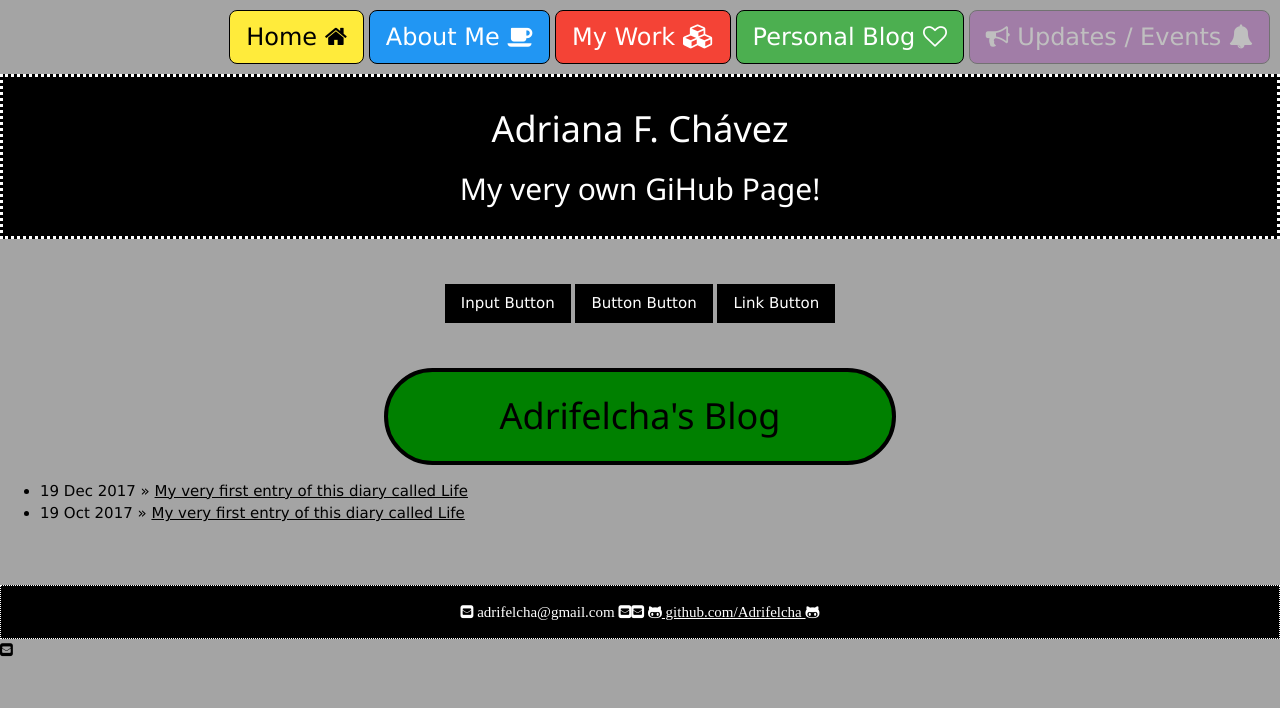
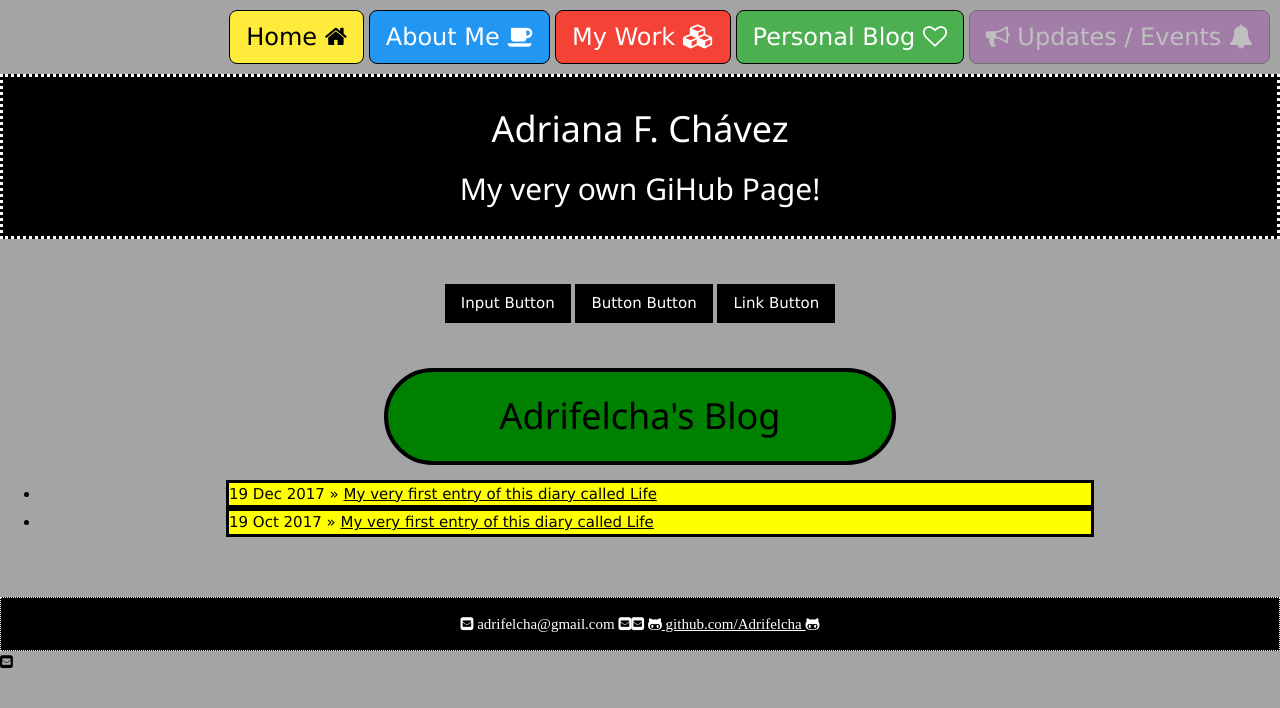
Before and after one commit to Adrifelcha/Adrifelcha-github.io, a Jekyll site: the page built from blog/index.html, in a window 1280 px wide. Shown: the top 708 px of the page. Built offline with Jekyll 4.4.1, drawn with Linux system fonts in a browser that asks for light colours.

Commit message:
Update index.html

```diff
--- a/blog/index.html
+++ b/blog/index.html
@@ -9,6 +9,12 @@ title: Adrifelcha's Blog
 	<ul class="posts">
 
 	  {% for post in site.posts %}
-	    <li><span>{{ post.date | date_to_string }}</span> » <a href="{{ post.url }}" title="{{ post.title }}">{{ post.title }}</a></li>
+
+	    <li>
+		    <div class="container" style="background-color:yellow;">
+		    <span>{{ post.date | date_to_string }}</span> » <a href="{{ post.url }}" title="{{ post.title }}">{{ post.title }}</a>
+		    </div>
+	   </li>
+
 	  {% endfor %}
 	</ul>
```
